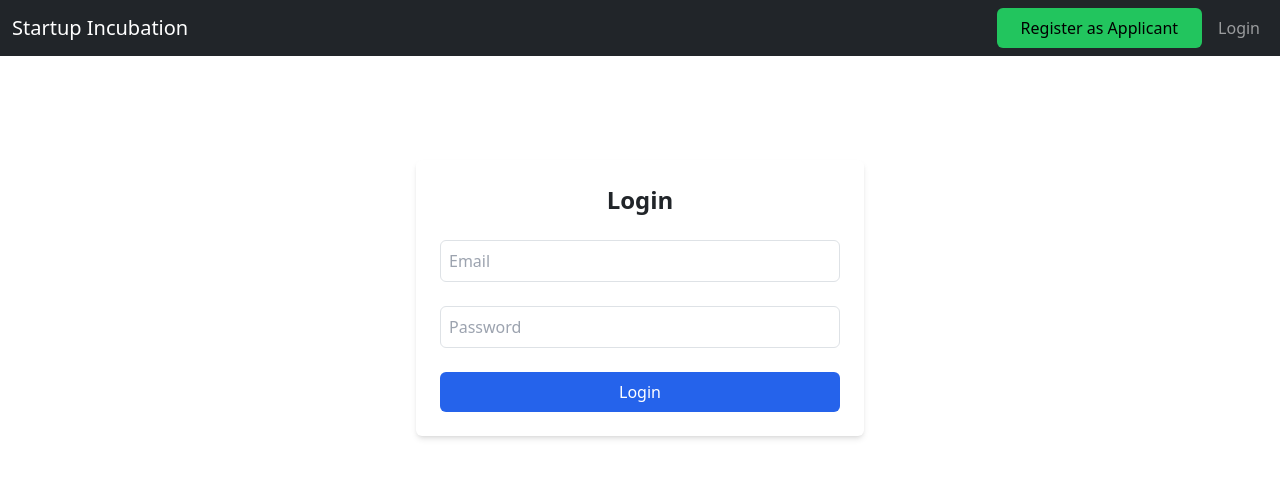
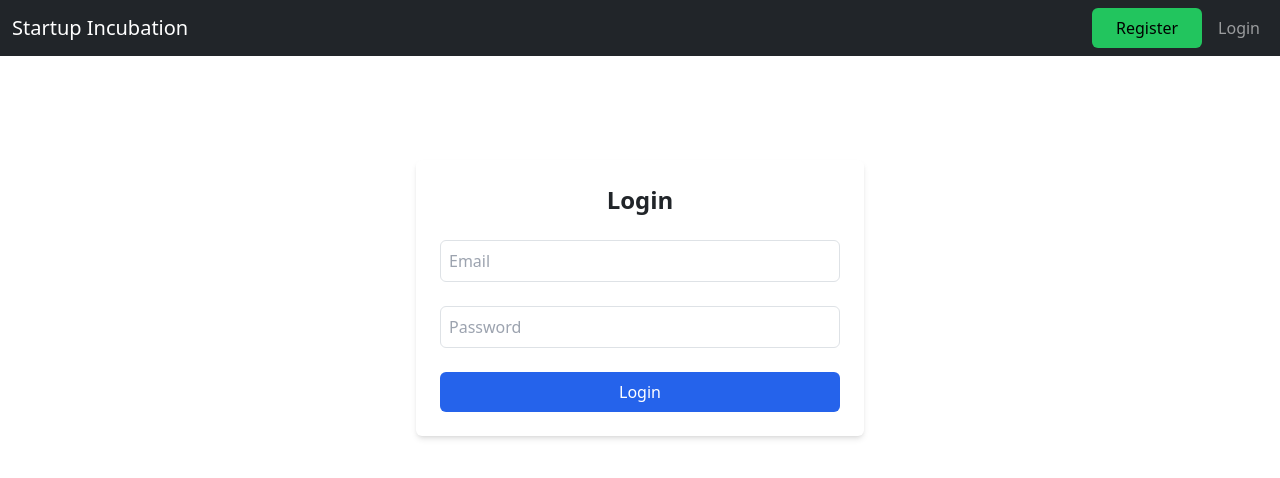
Before and after one commit to tomsecundo/simappA2, a React (Create React App) app in the folder frontend/: page /login in a window 1280 px wide. Shown: the top 478 px of the page. Built offline with nearby package versions, Linux system fonts and the light colour scheme.

Commit message:
refactor: navbar layout

```diff
--- a/frontend/package.json
+++ b/frontend/package.json
@@ -43,6 +43,7 @@
   "devDependencies": {
     "autoprefixer": "^10.4.20",
     "postcss": "^8.4.49",
+    "sass": "^1.93.2",
     "tailwindcss": "^3.4.15"
   }
 }
--- a/frontend/src/App.js
+++ b/frontend/src/App.js
@@ -9,9 +9,6 @@ import ProtectedApplicationDetail from './components/ApplicationDetail';
 import Unauthorized from './pages/Unauthorized';
 import RequireRole from './components/RequireRole';
 import { UserRole } from './constants/UserRole';
-
-// Importing the Bootstrap CSS
-import 'bootstrap/dist/css/bootstrap.min.css';
 
 function App() {
   return (
--- a/frontend/src/components/navigation/Navbar.jsx
+++ b/frontend/src/components/navigation/Navbar.jsx
@@ -27,8 +27,8 @@ const NavbarComponent = () => {
                   <Nav.Link as={Link} to="/applications">Applications</Nav.Link>
                 )}
 
-                {/* Show Startup link only to Admin */}
-                {isAdmin() && (
+                {/* Show Applications link only to Admin and Mentor */}
+                {hasAnyRole([UserRole.ADMIN, UserRole.MENTOR]) && (
                   <Nav.Link as={Link} to="/startup">Startup</Nav.Link>
                 )}
 
@@ -40,13 +40,13 @@ const NavbarComponent = () => {
           <Nav>
             {!user ? (
               <>
-                {/* Show Apply button only to non-authenticated users */}
+                {/* Show Register button only to non-authenticated users */}
                 <Nav.Link
                   as={Link}
                   to="/register"
                   className="bg-green-500 px-4 py-2 mx-2 rounded hover:bg-green-700 text-black"
                 >
-                  Register as Applicant
+                  Register
                 </Nav.Link>
                 <Nav.Link as={Link} to="/login">Login</Nav.Link>
               </>
--- a/package.json
+++ b/package.json
@@ -17,6 +17,7 @@
   "dependencies": {
     "bootstrap": "^5.3.8",
     "react-bootstrap": "^2.10.10",
+    "react-bootstrap-sidebar-menu": "^2.0.3",
     "react-scripts": "^5.0.1"
   }
 }
```
Also changed, not shown: 2 other files (tests, documents, lock files or other folders).
